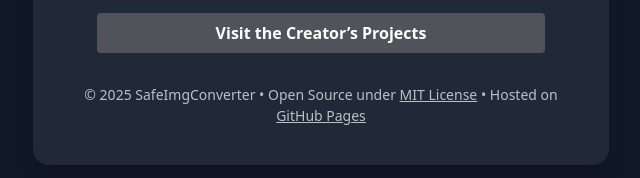
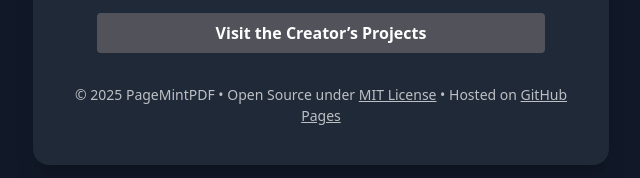
Before and after one commit to pagemintpdf/pagemintpdf.github.io, a plain HTML site: page index.html in a window 1280 px wide. Shown: the part 743-921 px from the top of the page, without its empty margins (319-959 px from the left). Drawn offline with nearby package versions, Linux system fonts and the light colour scheme.

Commit message:
Update index.html

```diff
--- a/index.html
+++ b/index.html
@@ -156,7 +156,7 @@
 </script>
 
   <footer style="text-align:center; font-size:14px; padding: 15px 10px; opacity: 0.7;">
-  © 2025 SafeImgConverter • Open Source under <a href="https://opensource.org/licenses/MIT" target="_blank" style="color:inherit; text-decoration:underline;">MIT License</a> • Hosted on <a href="https://github.com" target="_blank" style="color:inherit; text-decoration:underline;">GitHub Pages</a>
+  © 2025 PageMintPDF • Open Source under <a href="https://opensource.org/licenses/MIT" target="_blank" style="color:inherit; text-decoration:underline;">MIT License</a> • Hosted on <a href="https://github.com" target="_blank" style="color:inherit; text-decoration:underline;">GitHub Pages</a>
 </footer>
 
 <script>
```
